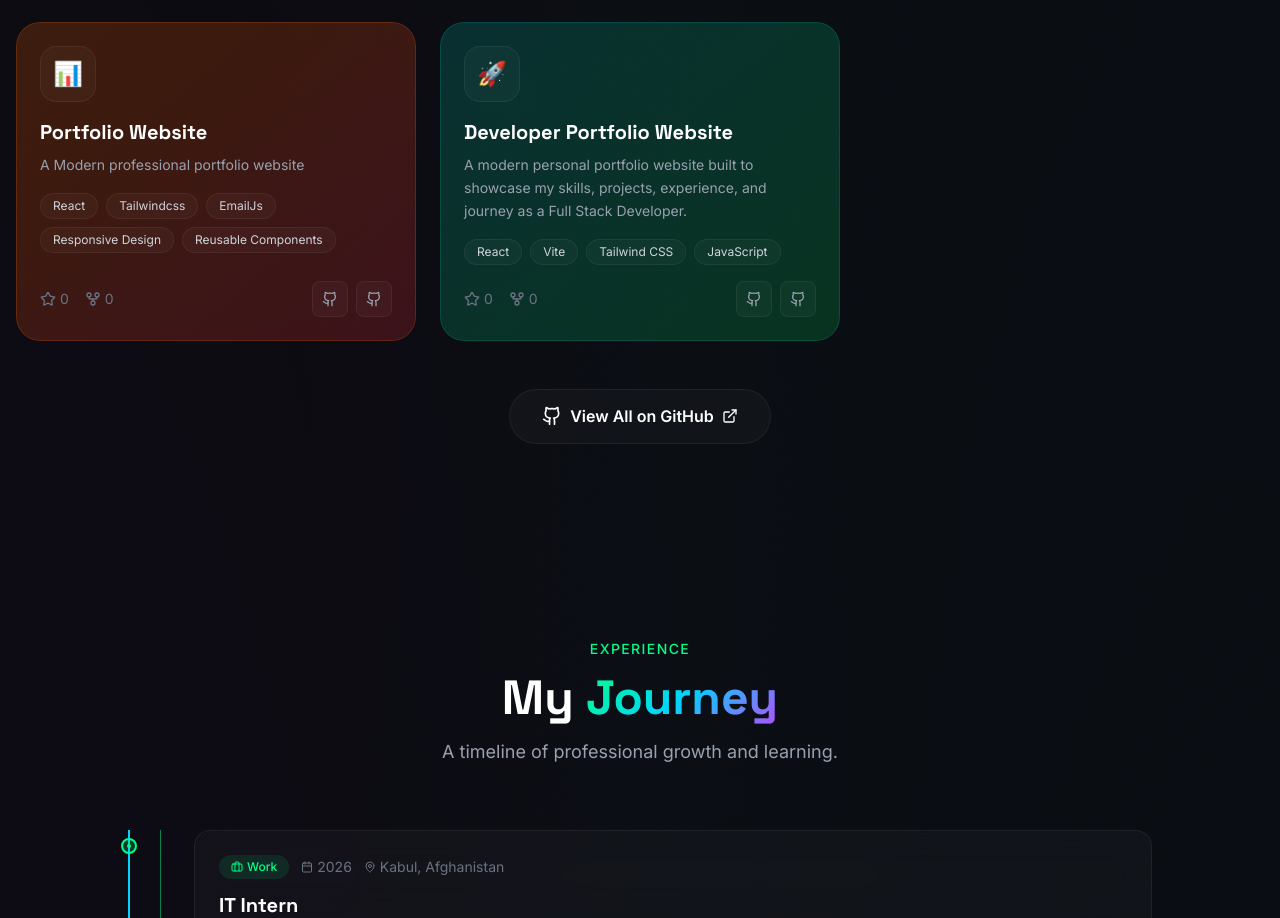
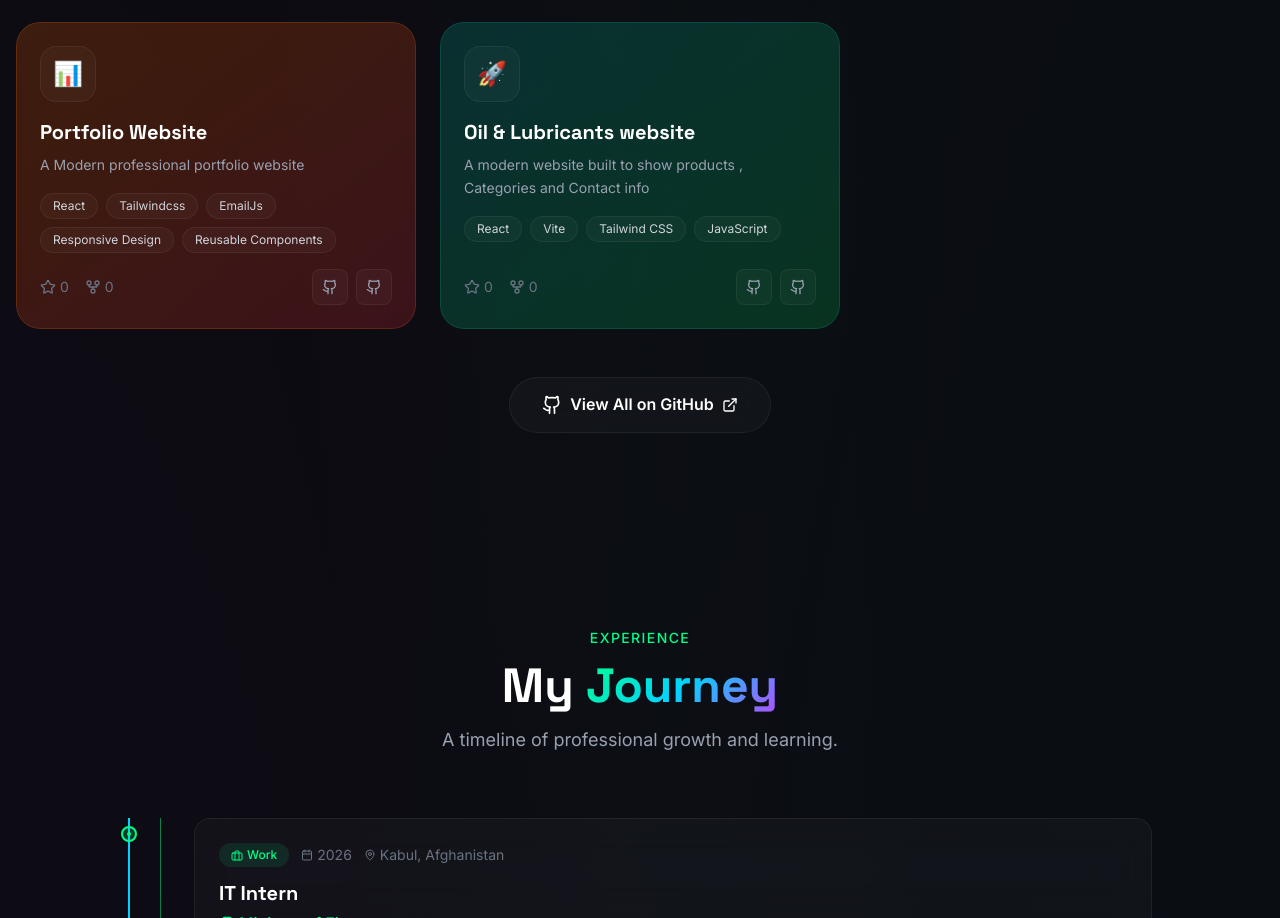
Before and after one commit to Haifz-Ahmad-Shirzad/HafizPortfolioWebsite, a React (Vite) app: page / in a window 1280 px wide. Shown: the part 4480-5398 px from the top of the page. Built offline with nearby package versions, Linux system fonts and the light colour scheme.

Commit message:
Add: project added

```diff
--- a/src/components/Projects.jsx
+++ b/src/components/Projects.jsx
@@ -76,12 +76,12 @@ const projects = [
   },
 
   {
-    title: "Developer Portfolio Website",
+    title: "Oil & Lubricants website",
     description:
-      "A modern personal portfolio website built to showcase my skills, projects, experience, and journey as a Full Stack Developer.",
+      "A modern  website built to show products , Categories and Contact info",
     tags: ["React", "Vite", "Tailwind CSS", "JavaScript"],
     github: "https://github.com/Haifz-Ahmad-Shirzad/HafizPortfolioWebsite",
-    live: "https://hafiz-portfolio-website-bnq3sqm5n-shirzad-tech.vercel.app/",
+    live: "https://atlantic-oil-lubricants-ltd-staging.b12sites.com/",
     stats: {
       stars: 0,
       forks: 0,
```
